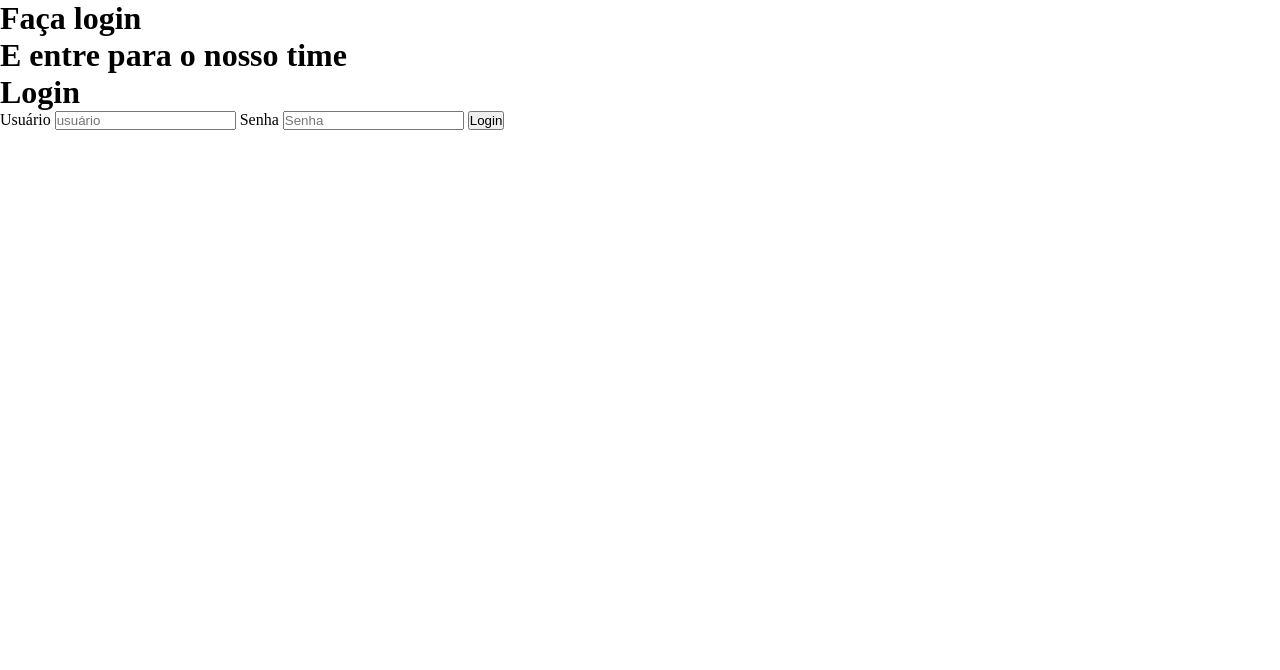
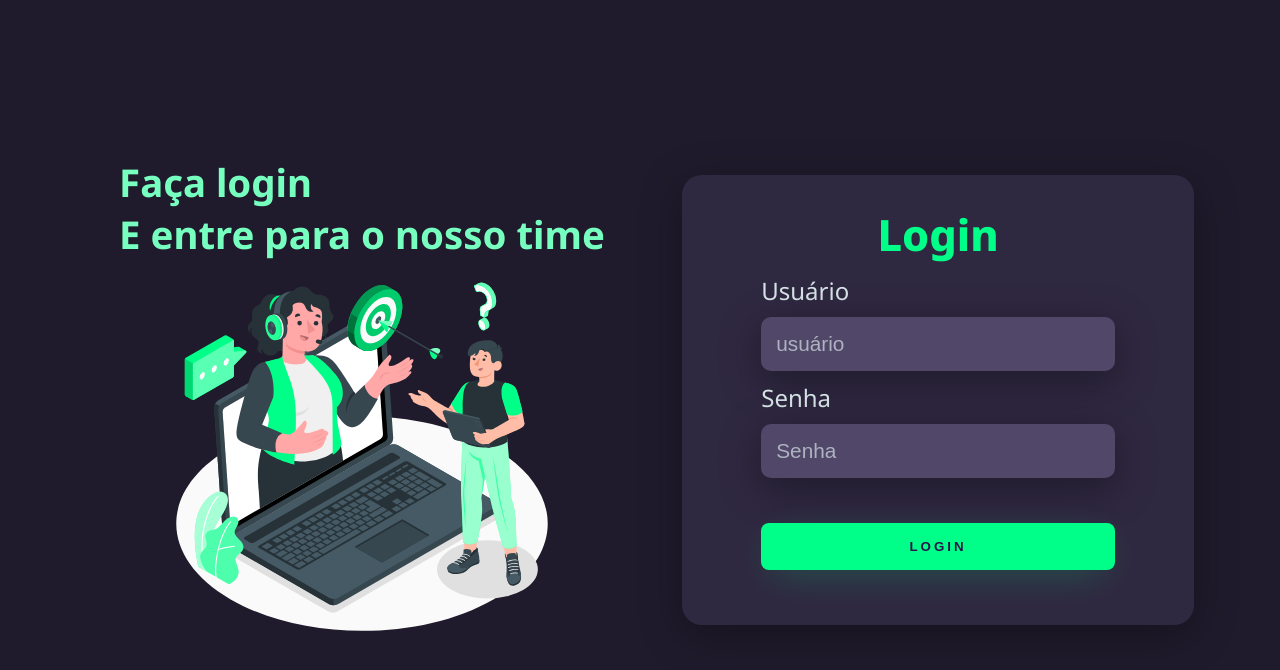
Before and after one commit to TheoKrdozo/tela-login-dark, a plain HTML site: page index.html in a window 1280 px wide. Drawn offline with Linux system fonts and the light colour scheme.

Commit message:
:sunglasses: Estrutura Estilizada com CSS

```diff
--- a/index.html
+++ b/index.html
@@ -4,20 +4,24 @@
     <meta charset="UTF-8">
     <meta name="viewport" content="width=device-width, initial-scale=1.0">
     <link rel="stylesheet" href="./styles/style.css">
+    <link rel="stylesheet" href="./styles/media.css">
     <title>Login</title>
 </head>
 <body>
     <main>
-        <div class="left-login">
+        <div class="title">
             <h1>Faça login <br> E entre para o nosso time</h1>
+            <img src="./img/imagem-animada.svg" alt=" ">
         </div>
-        <div class="right-login">
+        <div class="login">
             <form action="#">
                 <h1>Login</h1>
-                <label for="usuario">Usuário</label>
-                <input type="text" name="usuario" id="usuario" required placeholder="usuário">
-                <label for="senha">Senha</label>
-                <input type="password" name="senha" id="senha" required placeholder="Senha">
+                <fieldset>
+                    <label for="usuario">Usuário</label>
+                    <input type="text" name="usuario" id="usuario" required placeholder="usuário">
+                    <label for="senha">Senha</label>
+                    <input type="password" name="senha" id="senha" required placeholder="Senha">
+                </fieldset>
                 <button type="submit">Login</button>
             </form>
         </div>
--- a/styles/style.css
+++ b/styles/style.css
@@ -1,6 +1,104 @@
+@import url('https://fonts.googleapis.com/css2?family=Noto+Sans:wght@400;700;800&display=swap');
 
 * {
     margin: 0;
     padding: 0;
     box-sizing: border-box;
 }
+
+body {
+    background-color: #201b2c;
+    font-family: 'Noto Sans', sans-serif;
+}
+
+main, .title, .login, form {
+    display: flex;
+    justify-content: center;
+    align-items: center;
+}
+
+main {
+    margin-left: 10px;
+    width: 100vw;
+    height: 100vh;
+    flex-wrap: wrap;
+}
+
+.title {
+    color: #77ffc0;
+    font-size: 1.5vw;
+    flex-direction: column;
+}
+
+img {
+    max-width: 30vw;
+}
+
+.title, .login {
+    width: 45vw;
+    height: 100vh;
+}
+
+form {
+    width: 40vw;
+    flex-direction: column;
+    padding: 30px 35px;
+    background-color: #2f2841;
+    border-radius: 20px;
+    box-shadow: 0px 10px 40px #00000056;
+}
+
+form > h1 {
+    color: #00ff88;
+    font-weight: 800;
+    font-size: 2.7em;
+}
+
+fieldset {
+    width: 80%;
+    display: flex;
+    flex-direction: column;
+    align-items: flex-start;
+    justify-content: center;
+    border: none;
+    margin: 10px 0px;
+}
+
+input {
+    width: 100%;
+    border: none;
+    border-radius: 10px;
+    padding: 15px;
+    background: #514869;
+    color: #f0ffffde;
+    font-size: 1.3em;
+    box-shadow: 0px 10px 40px #00000056;
+    outline: none;
+    margin-bottom: 10px;
+}
+
+label {
+    color: #f0ffffde;
+    margin-bottom: 10px;
+    font-size: 1.5em;
+}
+
+input::placeholder {
+    color: #f0ffff94;
+}
+
+button {
+    width: 80%;
+    padding: 16px 0px;
+    margin: 25px;
+    border: none;
+    border-radius: 8px;
+    outline: none;
+    text-transform: uppercase;
+    font-weight: 800;
+    letter-spacing: 3px;
+    color: #2b134b;
+    background: #00ff88;
+    cursor: pointer;
+    box-shadow: 0px 10px 40px -12px #00ff8052;
+}
```
Also changed, not shown: img/imagem-animada.svg (added), styles/media.css (added).
